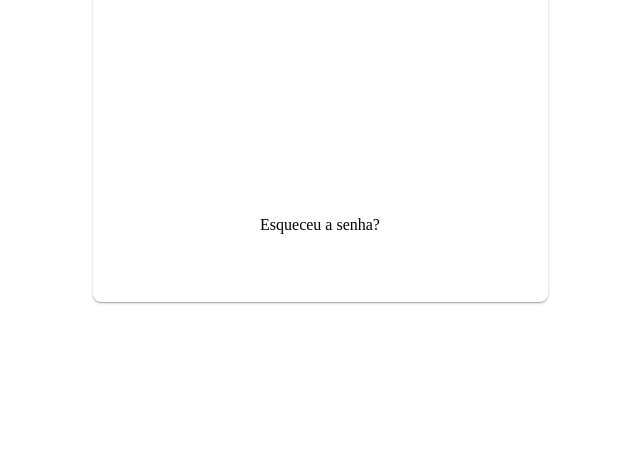
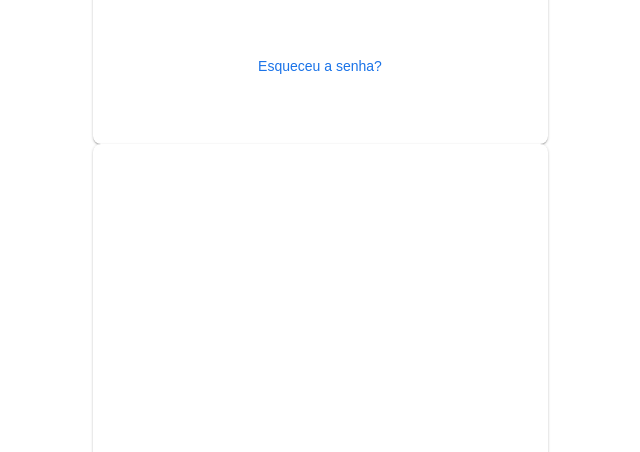
Before and after one commit to Marcos-Barboza/IslandStyles, a React app: page / in a window 1280 px wide. Shown: the part 348-800 px from the top of the page, without its empty margins (320-960 px from the left). Built offline with nearby package versions, Linux system fonts and the light colour scheme.

Commit message:
adicionando flip

```diff
--- a/src/components/login/login.tsx
+++ b/src/components/login/login.tsx
@@ -1,11 +1,11 @@
 import React, { useState } from 'react'
-import RecoveryPassword from './recoveryPassword'
+import Flip from 'src/components/ui/flip'
 
 const Login: React.SFC = () => {
-    const [display, setDisplay] = useState(false)
+    const [display, setDisplay] = useState(true)
     return (
+      <Flip activeTransition={display}>
         <div className="login">
-        <RecoveryPassword recovery={display} />
           <span
             className="forgotPassword"
             role="presentation"
@@ -14,6 +14,7 @@ const Login: React.SFC = () => {
                     Esqueceu a senha?
           </span>
         </div>
+      </Flip>
     )
 }
 
--- a/src/components/login/recoveryPassword.tsx
+++ b/src/components/login/recoveryPassword.tsx
@@ -8,7 +8,7 @@ interface Props {
 const RecoveryPassword: React.SFC<Props> = (props: Props) => {
     const { recovery } = props
     return (
-      <TransitionGroup>
+      <TransitionGroup className="end">
         {recovery && (
         <CSSTransition
           className="recoveryGroup"
--- /dev/null
+++ b/src/components/ui/flip.tsx
@@ -0,0 +1,25 @@
+import React from 'react'
+import 'src/styles/main.css'
+import { CSSTransition, TransitionGroup } from 'react-transition-group'
+
+interface Props {
+    activeTransition: boolean
+}
+
+const Flip: React.SFC<Props> = props => {
+    const { activeTransition } = props
+    return (
+      <div className="cardContainer">
+        <TransitionGroup>
+          <CSSTransition timeout={1000} classNames="flipper">
+            {props.children}
+          </CSSTransition>
+          <CSSTransition timeout={1000} classNames="flipper">
+            {props.children}
+          </CSSTransition>
+        </TransitionGroup>
+      </div>
+    )
+}
+
+export default Flip
--- /dev/null
+++ b/src/styles/flip.css
@@ -0,0 +1,31 @@
+.cardContainer {
+    transform: rotateY(180deg);
+    background-color: #ffad34;
+}
+
+.flipper-enter {
+    transition: 1s;
+    transform-style: preserve-3d;
+    backface-visibility: hidden;
+}
+
+.cardContainer,
+.front,
+.back {
+    perspective: 900px;
+    width: 45vw;
+    height: 45vh;
+}
+
+.front {
+    display: flex;
+    align-items: center;
+    justify-content: center;
+    background-color: #ffad34;
+    position: absolute;
+}
+
+.back {
+    transform: rotateY(180deg);
+    background-color: #f5f2d0;
+}
```
Lines whose indentation alone changed are shown as unchanged.
